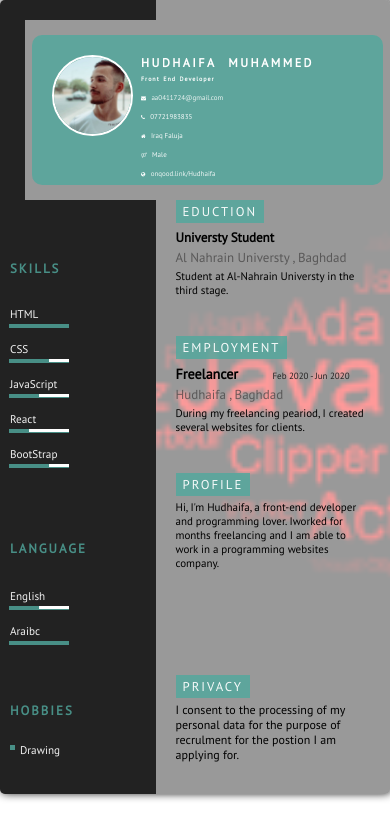
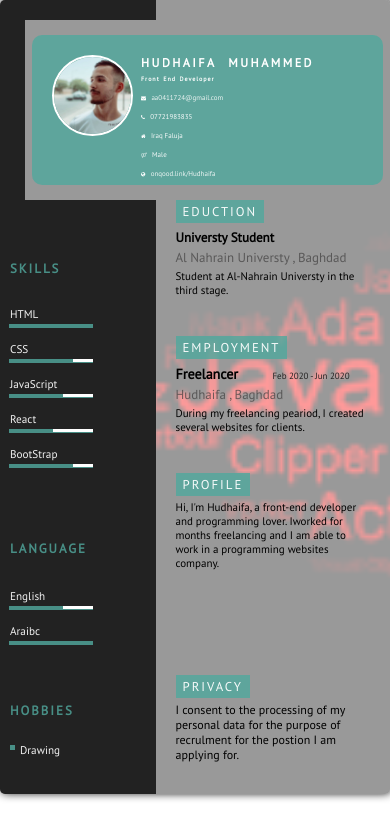
Before and after one commit to Hudhaifa-1/Mycv, a plain HTML site: page index.html in a window 390 px wide. Drawn offline with Linux system fonts and the light colour scheme; files whose address does not match are found by name.

Commit message:
"last update"

```diff
--- a/style.css
+++ b/style.css
@@ -682,7 +682,7 @@ html, body {margin: 0; }
 
 .level{
     display: inline-block;
-    width: 60px;
+    width: 84px;
     height: 4px;
     margin-top: 27px;
     /* margin: 13px 0px; */
```
